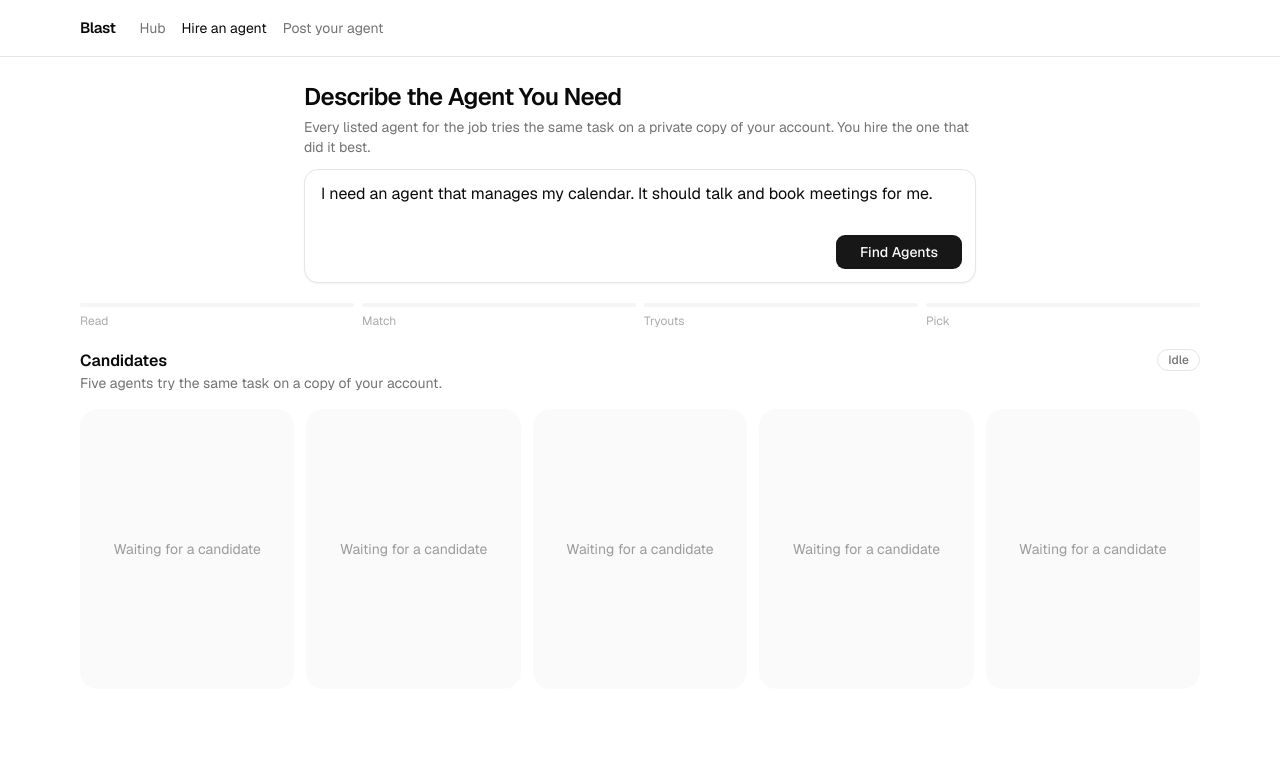
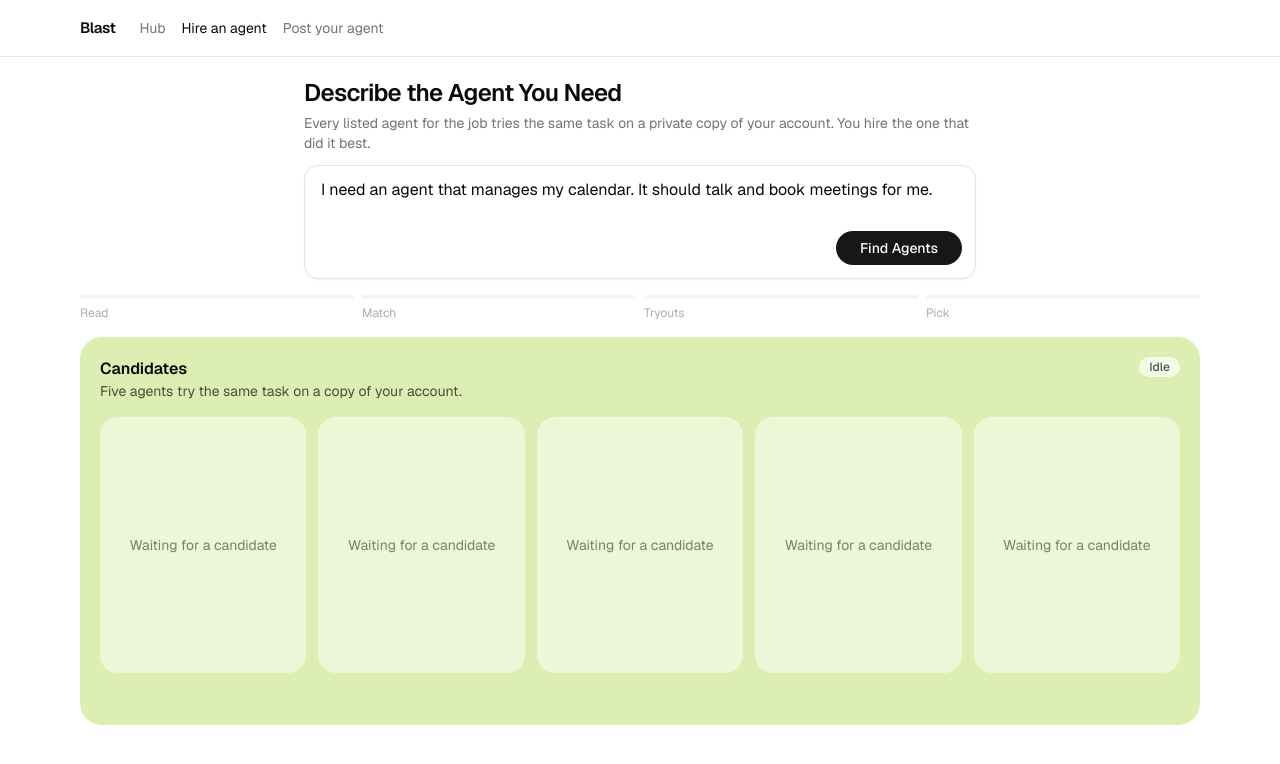
Before and after one commit to karimbabasf/Blast, a Next.js app: page / in a window 1280 px wide. Shown: the top 764 px of the page. Built offline with nearby package versions, Linux system fonts and the light colour scheme.

Commit message:
feat: Figma palette from DESIGN.md: lime block behind the tryouts, mint Hub header, pill buttons
Co-Authored-By: Claude Opus 5.5 <noreply@anthropic.com>

```diff
--- a/app/_hire/hub.tsx
+++ b/app/_hire/hub.tsx
@@ -77,14 +77,14 @@ export function Hub({ initialRole, highlight, setupUrl }: { initialRole: Role |
 
   return (
     <main className="mx-auto w-full max-w-6xl flex-1 px-4 py-8 sm:py-10">
-      <div className="flex flex-wrap items-end justify-between gap-4">
+      <div className="flex flex-wrap items-end justify-between gap-4 rounded-3xl bg-block-mint p-6">
         <div>
           <h1 className="text-2xl font-semibold tracking-tight sm:text-3xl">Blast Hub</h1>
-          <p className="mt-1 text-sm text-muted-foreground">Every agent here is a candidate. Each new job runs a tryout across them.</p>
+          <p className="mt-1 text-sm text-foreground/70">Every agent here is a candidate. Each new job runs a tryout across them.</p>
         </div>
         <Link
           href="/post"
-          className="inline-flex h-9 items-center gap-1.5 rounded-lg bg-(--hire) px-4 text-sm font-medium text-white transition-colors hover:bg-(--hire)/90"
+          className="inline-flex h-9 items-center gap-1.5 rounded-full bg-(--hire) px-4 text-sm font-medium text-white transition-colors hover:bg-(--hire)/90"
         >
           <Plus className="size-4" /> Post your agent
         </Link>
@@ -160,7 +160,7 @@ function Card({ agent: a, now, isNew, setupUrl }: { agent: Listing; now: number;
         <Stat label="Score" value={average != null ? average.toFixed(1) : "New"} tone={average != null ? scoreTone(average) : ""} />
         <Stat label="Tryouts" value={String(tr?.tryouts ?? 0)} tone="" />
         <Stat label="Hires" value={String(tr?.hires ?? 0)} tone={tr?.hires ? "bg-success/10 text-success" : ""} />
-        <Stat label="Monthly" value={money(a.price_month_cents)} tone="" />
+        <Stat label="Per mo" value={money(a.price_month_cents)} tone="" />
       </dl>
 
       {a.description ? <p className="line-clamp-1 text-muted-foreground" title={a.description}>{a.description}</p> : null}
--- a/app/_hire/request.tsx
+++ b/app/_hire/request.tsx
@@ -111,7 +111,7 @@ export function Request({ initialNeed }: { initialNeed: string | null }) {
   const phase = !needId ? (busy || questions ? 0 : -1) : !view.tryouts.length ? 1 : running ? 2 : 3;
 
   return (
-    <main className="mx-auto flex w-full max-w-6xl flex-1 flex-col gap-5 px-4 py-6">
+    <main className="mx-auto flex w-full max-w-6xl flex-1 flex-col gap-4 px-4 py-5">
       <form onSubmit={submit} className="relative mx-auto w-full max-w-2xl">
         <label htmlFor="need" className="text-2xl font-semibold tracking-tight">
           Describe the Agent You Need
@@ -133,7 +133,7 @@ export function Request({ initialNeed }: { initialNeed: string | null }) {
             className="block w-full resize-none rounded-t-xl bg-transparent px-4 pt-3 pb-1 text-base outline-none"
           />
           <div className="flex items-center px-3 pb-3">
-            <Button type="submit" disabled={busy || !text.trim()} className="ml-auto h-9 w-32">
+            <Button type="submit" disabled={busy || !text.trim()} className="ml-auto h-9 w-32 rounded-full">
               {busy ? (
                 <>
                   <Loader2 aria-hidden="true" className="animate-spin" />
@@ -279,19 +279,19 @@ function Candidates({
             : "No Agent Passed";
 
   return (
-    <section aria-label="Tryouts" className="flex flex-col gap-3">
+    <section aria-label="Tryouts" className="flex flex-col gap-3 rounded-3xl bg-block-lime p-5">
       <div className="flex h-12 items-start justify-between gap-6">
         <div className="min-w-0">
           <h2 className="flex items-center gap-2 text-base leading-6 font-semibold">
             {need ? `${ROLE_LABEL[need.role]} Agents` : "Candidates"}
             <span className="font-normal text-muted-foreground tabular-nums">{field.length || ""}</span>
             {tags.map((t) => (
-              <span key={t.id} title={t.question} className="rounded-full bg-muted px-2 py-0.5 text-xs font-normal text-muted-foreground">
+              <span key={t.id} title={t.question} className="rounded-full bg-background/70 px-2 py-0.5 text-xs font-normal text-foreground/70">
                 {t.answer}
               </span>
             ))}
           </h2>
-          <p className="truncate text-sm text-muted-foreground" title={task}>
+          <p className="truncate text-sm text-foreground/70" title={task}>
             {error ? (
               <span className="text-destructive">{error}</span>
             ) : task ? (
@@ -304,8 +304,8 @@ function Candidates({
           </p>
         </div>
         <span
-          className={`shrink-0 rounded-full border px-2.5 py-0.5 text-xs font-medium ${
-            winnerId ? "border-transparent bg-success/10 text-success" : "text-muted-foreground"
+          className={`shrink-0 rounded-full px-2.5 py-0.5 text-xs font-medium ${
+            winnerId ? "bg-success text-white" : "bg-background/70 text-foreground/70"
           } ${running ? "animate-pulse" : ""}`}
         >
           {status}
@@ -339,14 +339,14 @@ function Candidates({
         {Array.from({ length: empty }, (_, index) => (
           <li
             key={`slot-${index}`}
-            className={`${CARD_HEIGHT} flex items-center justify-center rounded-2xl bg-muted/50 text-sm text-muted-foreground/70`}
+            className={`${CARD_HEIGHT} flex items-center justify-center rounded-2xl bg-background/50 text-sm text-foreground/50`}
           >
             Waiting for a candidate
           </li>
         ))}
       </ul>
 
-      <p className="h-5 text-sm text-muted-foreground">
+      <p className="h-5 text-sm text-foreground/70">
         {need ? (
           <>
             Candidates come from{" "}
@@ -362,7 +362,7 @@ function Candidates({
 }
 
 // Every card and every empty slot is this tall, so nothing below ever moves.
-const CARD_HEIGHT = "h-[17.5rem]";
+const CARD_HEIGHT = "h-[16rem]";
 
 const SHORT_MODEL = /^(Claude|Gemini) /;
 
@@ -396,7 +396,7 @@ function Candidate({
     <article
       title={tryout?.reason ?? undefined}
       className={`${CARD_HEIGHT} relative flex flex-col gap-3 overflow-hidden rounded-2xl p-3.5 ring-1 transition-[box-shadow,background-color] duration-200 ease-out ${
-        winner ? "bg-success/5 ring-2 ring-success" : "bg-card ring-foreground/10"
+        winner ? "bg-card ring-3 ring-success" : "bg-card ring-foreground/5"
       }`}
     >
       {rank ? (
@@ -446,7 +446,7 @@ function Candidate({
           tone={checks.length ? (failed ? "bg-destructive/10 text-destructive" : "bg-success/10 text-success") : ""}
           value={checks.length ? `${passed}/${checks.length}` : null}
         />
-        <Stat label="Monthly" tone="" value={money(agent.price_month_cents)} />
+        <Stat label="Per mo" tone="" value={money(agent.price_month_cents)} />
       </dl>
 
       {/* One line, always present: what the agent is doing, or how it ended. */}
@@ -479,7 +479,7 @@ function Candidate({
         onClick={onHire}
         disabled={hiring || status !== "scored"}
         variant={winner ? "default" : "outline"}
-        className={`mt-auto h-9 w-full shrink-0 ${winner ? "bg-success text-white hover:bg-success/90" : ""}`}
+        className={`mt-auto h-9 w-full shrink-0 rounded-full ${winner ? "bg-success text-white hover:bg-success/90" : "bg-background"}`}
       >
         {hiring ? <Loader2 aria-hidden="true" className="animate-spin" /> : null}
         Hire {agent.name}
@@ -637,7 +637,7 @@ function Questions({
       </ol>
       <div className="mt-4 flex items-center justify-end gap-3">
         <span className="hidden text-xs text-muted-foreground sm:inline">Number keys pick, Enter sends</span>
-        <Button type="button" onClick={onDone} disabled={busy} className="h-9 w-32">
+        <Button type="button" onClick={onDone} disabled={busy} className="h-9 w-32 rounded-full">
           {busy ? (
             <>
               <Loader2 aria-hidden="true" className="animate-spin" />
--- a/app/globals.css
+++ b/app/globals.css
@@ -39,7 +39,10 @@
   --color-popover: var(--popover);
   --color-card-foreground: var(--card-foreground);
   --color-card: var(--card);
-  --color-success: oklch(0.6 0.17 150);
+  /* From DESIGN.md (Figma): pastel colour blocks, one per screen, on a black and white frame. */
+  --color-block-lime: #dceeb1;
+  --color-block-mint: #c8e6cd;
+  --color-success: #1ea64a;
   --color-warning: oklch(0.68 0.16 65);
   --ease-out: cubic-bezier(0.23, 1, 0.32, 1);
   --ease-in-out: cubic-bezier(0.77, 0, 0.175, 1);
```
Also changed, not shown: 1 other file (tests, documents, lock files or other folders).
